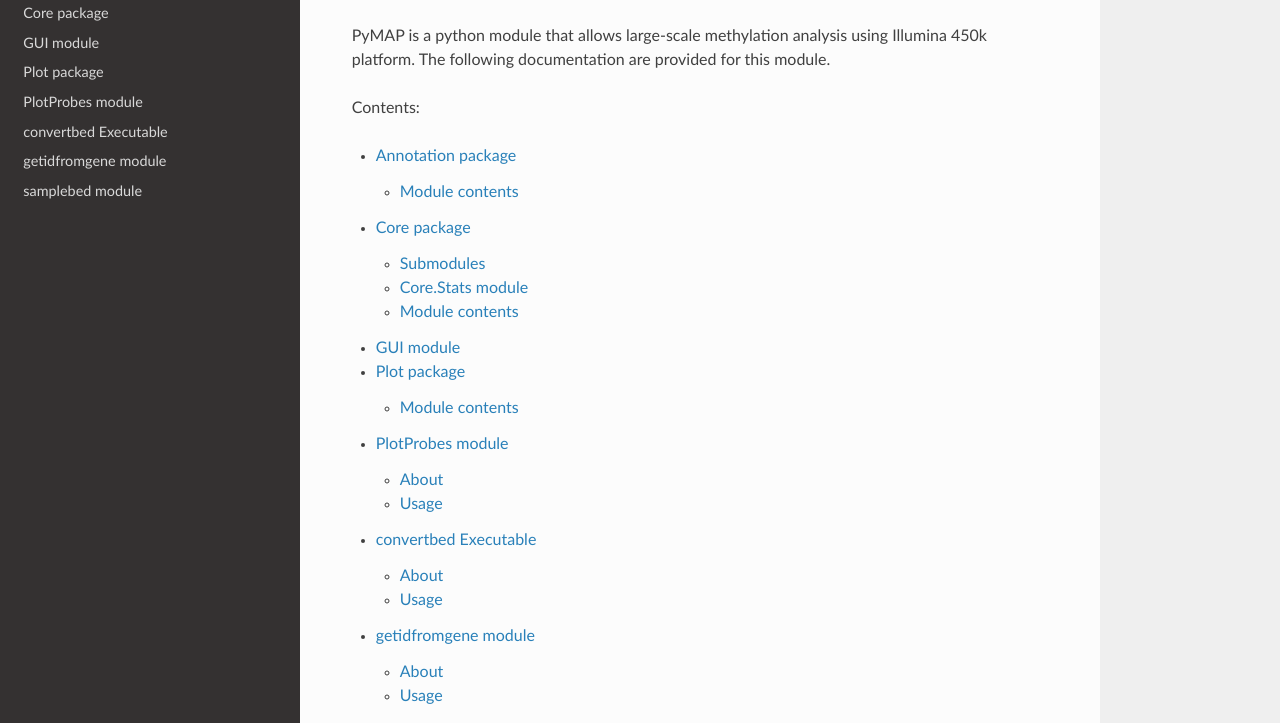
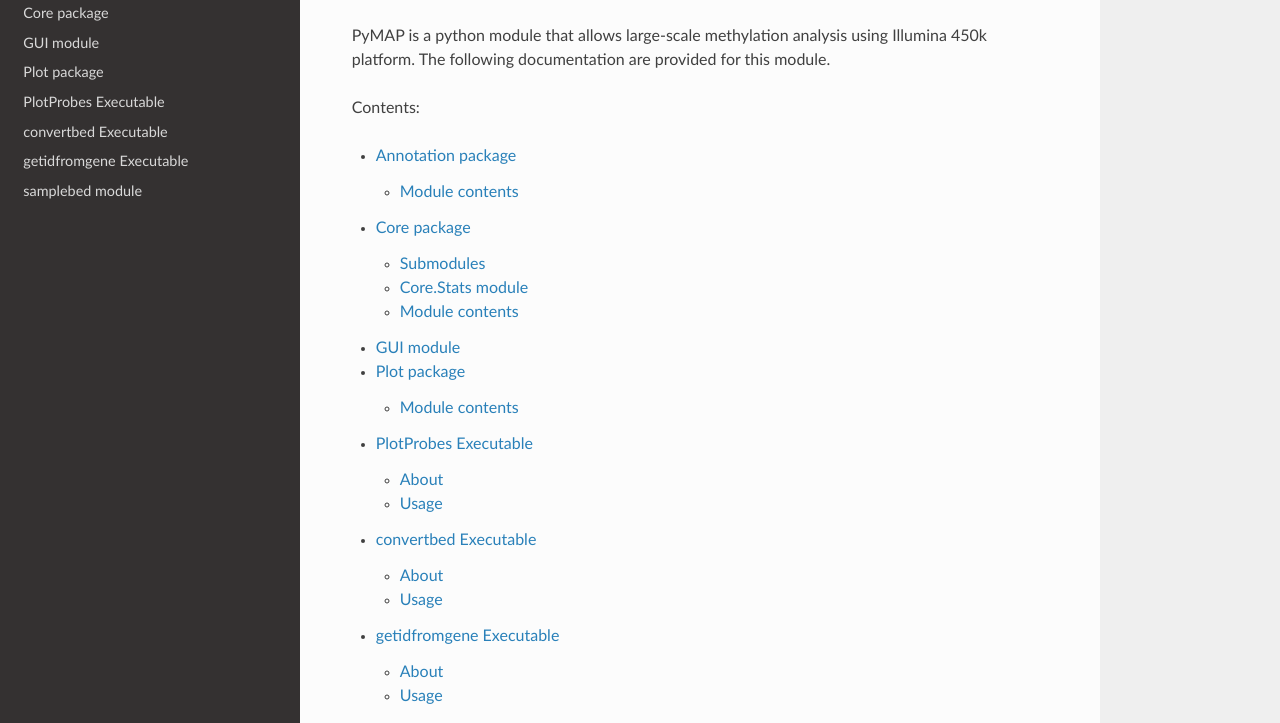
Before and after one commit to AminMahpour/PyMAP, a Sphinx documentation site: the page built from docs/index.rst, in a window 1280 px wide and 1226 px high. Shown: the part 136-859 px from the top of the window. Built offline with Sphinx 7.4.7 and the Read the Docs theme 2.0.0, drawn with Linux system fonts in a browser that asks for light colours.

Commit message:
updated documentations.

```diff
--- a/docs/PlotProbes.rst
+++ b/docs/PlotProbes.rst
@@ -1,5 +1,5 @@
-PlotProbes module
-=================
+PlotProbes Executable
+=====================
 
 .. automodule:: PlotProbes
     :members:
--- a/docs/getidfromgene.rst
+++ b/docs/getidfromgene.rst
@@ -1,5 +1,5 @@
-getidfromgene module
-====================
+getidfromgene Executable
+========================
 
 .. automodule:: getidfromgene
     :members:
```
